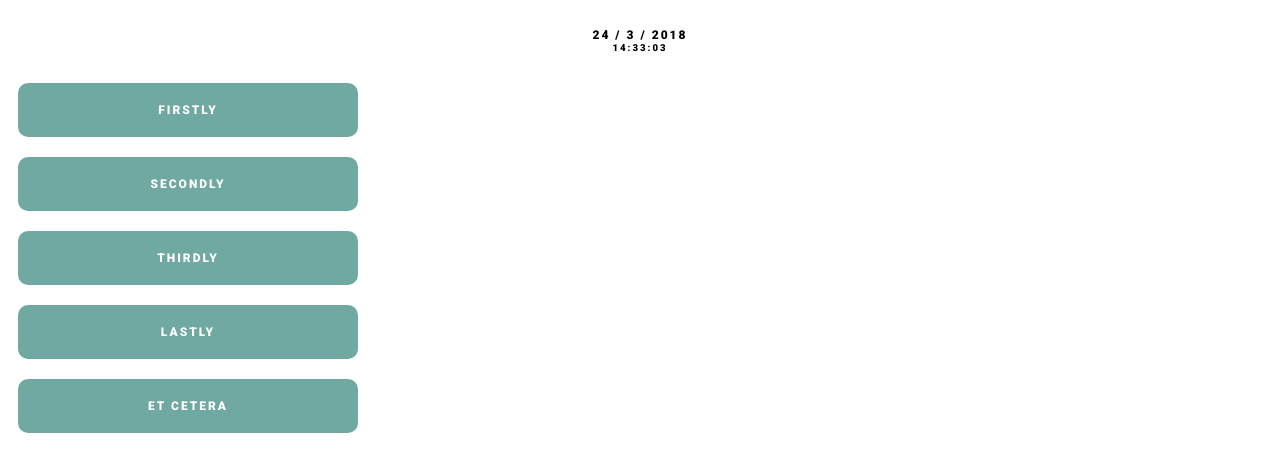
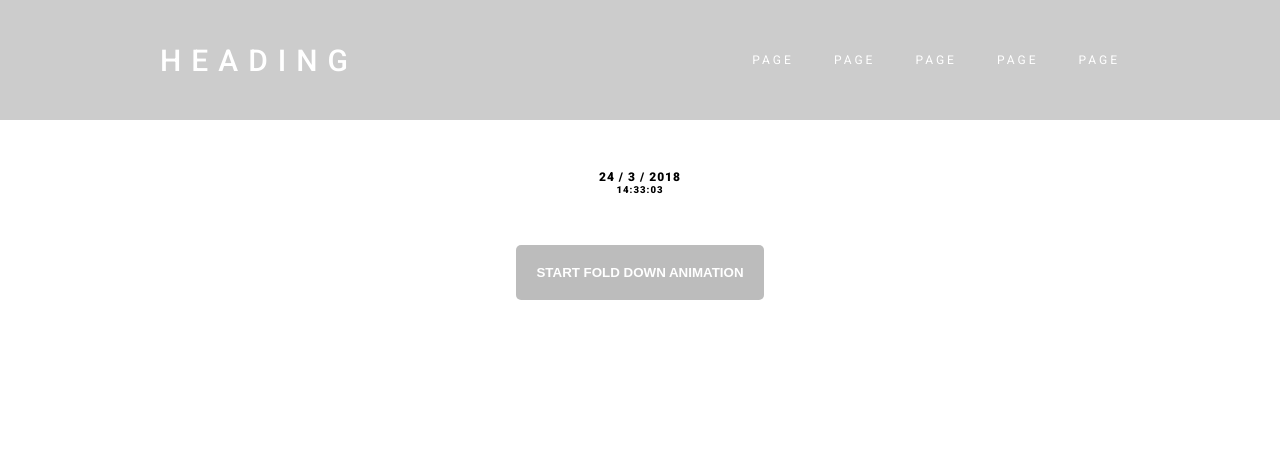
Before and after one commit to patrik909/tryOut, a plain HTML site: page index.html in a window 1280 px wide. Drawn offline with Linux system fonts and the light colour scheme.

Commit message:
navbar is working

```diff
--- /dev/null
+++ b/css/main.css
@@ -0,0 +1,193 @@
+/* GENERAL STYLING */
+
+body{
+    font-family: 'Roboto';
+    font-size: 12px;
+    letter-spacing: 1px;
+    padding: 0;
+    margin: 0;
+}
+
+button{
+    outline: none;
+}
+
+/* RESPONSIVE NAVBAR STYLING */
+
+header{
+    background: #cccccc;
+    color: white;
+}
+
+nav{
+    height: 100px;
+    display: flex;
+    align-items: center;
+    justify-content: space-between;
+    margin: auto;
+}
+
+h1{
+    margin: 0;
+    font-size: 2.5em;
+    font-weight: 500;
+    letter-spacing: 10px;
+    padding-left: 20px;
+}
+
+.navLinksWrapper{
+    display: flex;
+    flex-direction: column;
+    align-items: flex-end;
+    position: relative;
+}
+
+#navBarButton{
+    background: none;
+    border: none;
+    display: flex;
+    flex-direction: column;
+    padding-right: 20px;
+}
+
+.hamburger{
+    border-bottom: 3px solid white;
+    border-radius: 10px;
+    width: 30px;
+    margin: 3px;
+}
+
+.toggle{
+    display: none;
+}
+
+.navLinks{
+    top: 65px;
+    width: 100vw;
+    height: 100vh;
+    background: rgba(0, 0, 0, .5);
+    position: absolute;
+    transition: 1000ms;
+}
+
+
+#navUl{
+    display: flex;
+    flex-direction: column;
+    align-items: flex-end;
+    padding: 20px;
+    z-index: 2;
+}
+
+#navUl a{
+    letter-spacing: 3px;
+    text-decoration: none;
+    color: white;
+    padding: 20px;
+}
+
+@media screen and (min-width: 750px) {
+
+    nav{
+        height: 120px;
+        max-width: 1000px;
+    }
+
+    .navLinksWrapper{
+        display: flex;
+        flex-direction: column;
+        align-items: flex-end;
+        position: relative;
+    }
+
+    #navBarButton{
+        display: none;
+    }
+
+    .toggle{
+        display: inline;
+    }
+
+    .navLinks{
+        top: 0;
+        width: 100%;
+        height: 100%;
+        background: none;
+        position: static;
+    }
+
+
+    #navUl{
+        flex-direction: row;
+        padding: 0;
+    }
+
+}
+
+/* END OF RESPONSIVE NAVBAR CSS */
+
+/* CLEAN */
+
+        .dateWrapper{
+            font-weight: 900;
+            padding: 50px;
+            text-align: center;
+        }
+
+        #date{
+            font-size: 1em;
+        }
+        #time{
+            font-size: 0.8em;
+        }
+
+        .fadeOut{
+            opacity: 0;
+        }
+
+        .filter{
+            filter: blur(10px);
+        }
+
+        .divWrapperAnimation{
+            display: flex;
+            flex-direction: column;
+            align-items: center;
+        }
+
+        #startDivAnimation{
+            font-weight: 900;
+            background: #bcbcbc;
+            color: white;
+            border: none;
+            padding: 20px;
+            border-radius: 5px;
+            transition: 300ms;
+            margin-bottom: 30px;
+        }
+
+        #startDivAnimation:hover{
+            background: #cccccc;
+        }
+
+        #divAnimationWrapper{
+            display: flex;
+            flex-direction: column;
+        }
+
+        .animationDiv{
+            width: 300px;
+            text-align: center;
+            padding: 20px;
+            margin: 10px;
+            background: #70A9A1;
+            color: white;
+            text-transform: uppercase;
+            font-weight: 900;
+            border-radius: 10px;
+            transition: 800ms;
+        }
+
+        .animationDiv:hover{
+            background: #568982;
+        }
--- a/index.html
+++ b/index.html
@@ -4,61 +4,42 @@
     <meta charset="UTF-8">
     <title>Document</title>
     <link href="https://fonts.googleapis.com/css?family=Roboto:400,500,900" rel="stylesheet">
-    <style>
-        body{
-            font-family: 'Roboto';
-            font-size: 12px;
-            letter-spacing: 2px;
-        }
-        .dateWrapper{
-            font-weight: 900;
-            padding: 20px;
-            text-align: center;
-        }
-
-        #date{
-            font-size: 1em;
-        }
-        #time{
-            font-size: 0.8em;
-        }
-
-        .fadeOut{
-            opacity: 0;
-        }
-
-        #divAnimationWrapper{
-            display: flex;
-            flex-direction: column;
-        }
-
-        .animationDiv{
-            width: 300px;
-            text-align: center;
-            padding: 20px;
-            margin: 10px;
-            background: #70A9A1;
-            color: white;
-            text-transform: uppercase;
-            font-weight: 900;
-            border-radius: 10px;
-            transition: 800ms;
-        }
-
-        .animationDiv:hover{
-            background: #5f918a;
-        }
-
-    </style>
+    <link rel="stylesheet" href="css/main.css">
+    <script src="https://use.fontawesome.com/67b80e2b65.js"></script>
 </head>
 <body>
+
+<header>
+    <nav>
+        <h1>HEADING</h1>
+        <div class="navLinksWrapper">
+           <button id="navBarButton">
+               <div class="hamburger"></div>
+               <div class="hamburger"></div>
+               <div class="hamburger"></div>
+           </button>
+           <div class="navLinks toggle">
+            <ul id="navUl">
+                <a href="#">PAGE</a>
+                <a href="#">PAGE</a>
+                <a href="#">PAGE</a>
+                <a href="#">PAGE</a>
+                <a href="#">PAGE</a>
+            </ul>
+           </div>
+        </div>
+    </nav>
+</header>
 
 <div class="dateWrapper">
     <div id="date"></div>
     <div id="time"></div>
 </div>
 
+<div class="divWrapperAnimation">
+<button id="startDivAnimation">START FOLD DOWN ANIMATION</button>
 <div id="divAnimationWrapper"></div>
+</div>
 
 <script src="js/main.js"></script>
 
--- a/js/main.js
+++ b/js/main.js
@@ -1,3 +1,14 @@
+const navToggleButton = document.getElementById('navBarButton');
+
+navToggleButton.addEventListener('click', function(){
+    navToggleButton.nextElementSibling.
+    classList.toggle('toggle')
+    setTimeout(function(){
+        navToggleButton.nextElementSibling.
+        classList.toggle('toggleFade')
+    })
+})
+
 //DATE
 function printCurrentDate(){
 
@@ -12,6 +23,7 @@ function printCurrentDate(){
     setTimeout(printCurrentDate, 1000);
 
 }
+printCurrentDate();
 //CLOCK
 function printCurrentTime(){
 
@@ -38,6 +50,7 @@ function printCurrentTime(){
     setTimeout(printCurrentTime, 1000);
 
 }
+printCurrentTime();
 //Display one at a time animation
 function viewDivAnimation(){
 
@@ -50,9 +63,7 @@ function viewDivAnimation(){
 
     for(i = 0; i < divAnimationArr.length; i++){
         divs +=`
-            <div class="animationDiv fadeOut">
-            ${divAnimationArr[i]}
-            </div>
+            <div class="animationDiv fadeOut">${divAnimationArr[i]}</div>
         `;
     }
 
@@ -67,7 +78,6 @@ function viewDivAnimation(){
 
             divAnimationWrapper.children[x].
             classList.remove('fadeOut')
-            console.log(divAnimationWrapper.children[x])
             x++
 
             if(x < divAnimationArr.length){
@@ -79,6 +89,6 @@ function viewDivAnimation(){
     runAnimation();
 }
 
-printCurrentDate();
-printCurrentTime();
-viewDivAnimation();
+const startDivAnimation = document.getElementById('startDivAnimation');
+
+startDivAnimation.addEventListener('click', viewDivAnimation)
```
